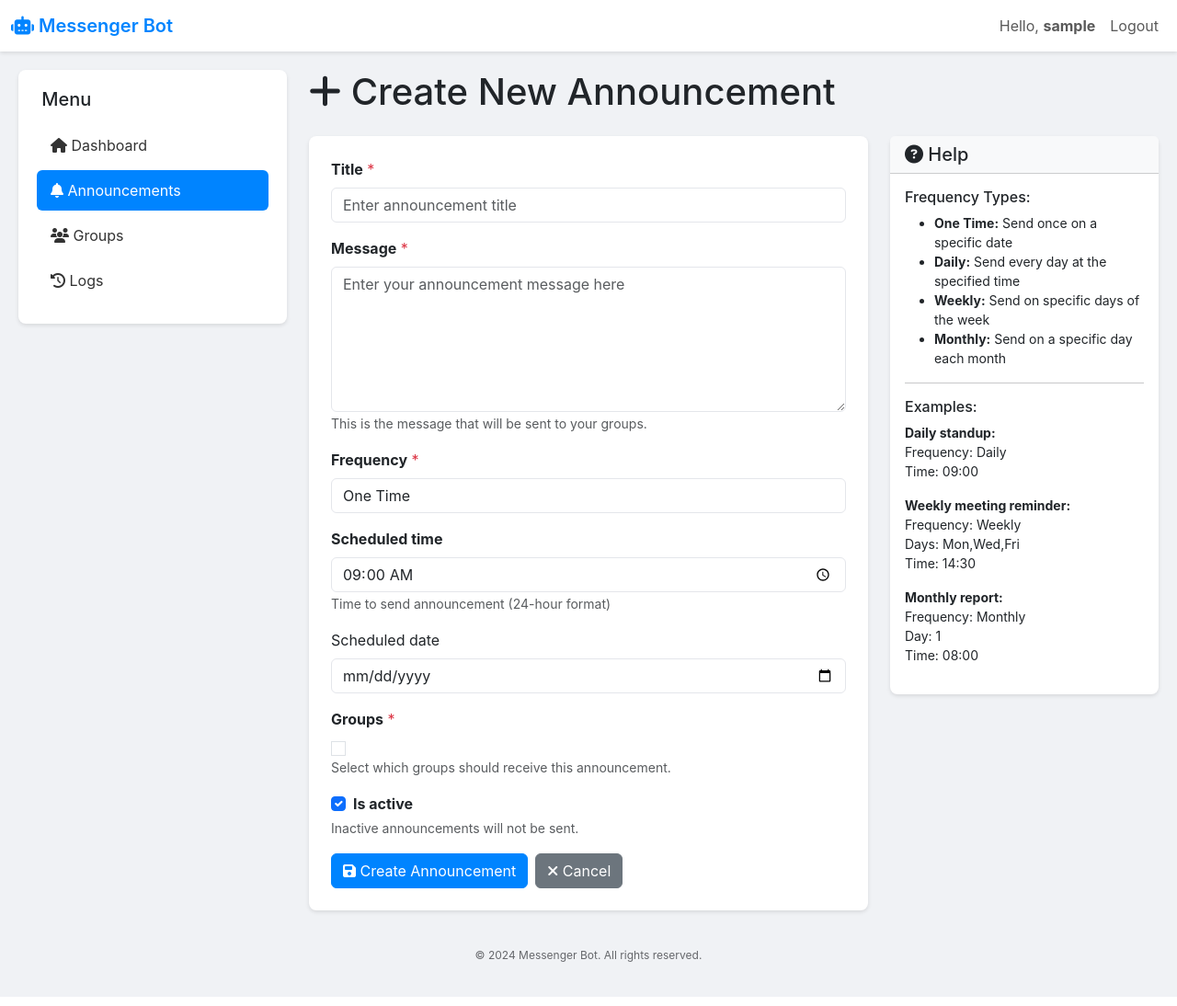
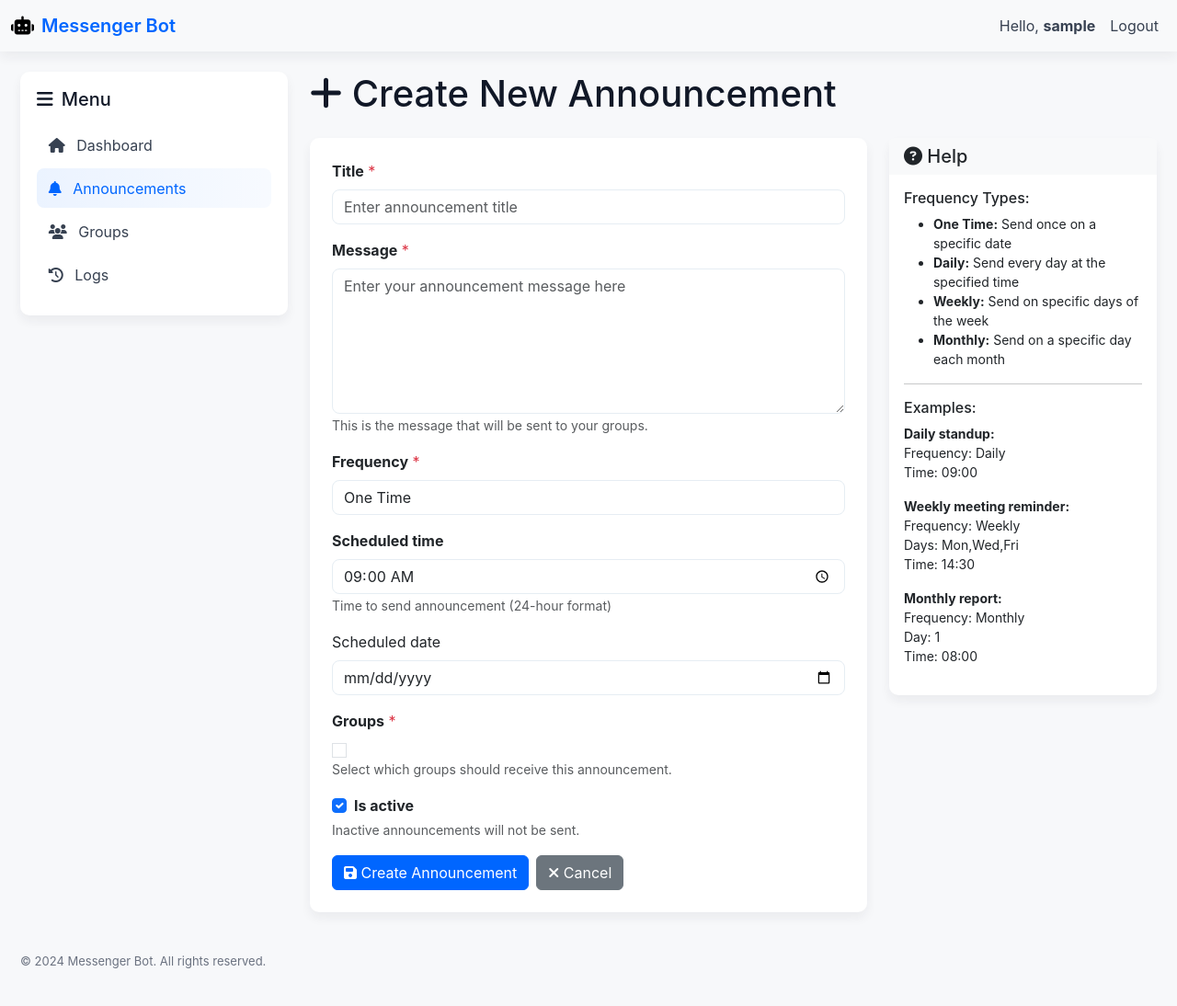
Before and after one commit to rahiq-rahman/Messenger-Bot, a Django app: page /announcements/create/ in a window 1280 px wide. Shown: the whole page at 92% size. Run offline with Django 4.2, Linux system fonts and the light colour scheme; the visitor is signed in with stand-in values (Sample User, id 1); data that the repository does not hold is empty; parts of the project's set-up code (start-up, migrations or seed data) failed here and were passed over; some libraries are stand-ins or nearby versions.

Commit message:
ui change

```diff
--- /dev/null
+++ b/messenger-bot/messenger_bot/static/messenger_bot/css/site.css
@@ -0,0 +1,89 @@
+:root{
+  --bg: #f7f8fa;
+  --card: #ffffff;
+  --primary: #0066ff;
+  --muted: #6b7280;
+  --radius: 10px;
+  --shadow-sm: 0 6px 12px rgba(31,41,55,0.06);
+  --shadow-md: 0 10px 24px rgba(31,41,55,0.08);
+}
+
+/* Base */
+html,body{height:100%}
+body{
+  background:var(--bg);
+  font-family: Inter, system-ui, -apple-system, 'Segoe UI', Roboto, 'Helvetica Neue', Arial;
+  color:#111827;
+  -webkit-font-smoothing:antialiased;
+  -moz-osx-font-smoothing:grayscale;
+}
+
+.brand-text{font-weight:600;color:var(--primary)}
+
+/* Navbar */
+.navbar{box-shadow:var(--shadow-sm)}
+.navbar .nav-link{color:#374151}
+.navbar .nav-link:hover{color:var(--primary)}
+
+/* Sidebar */
+.sidebar{
+  background:var(--card);
+  padding:18px;
+  border-radius:var(--radius);
+  box-shadow:var(--shadow-sm);
+}
+.sidebar .nav-link{
+  color:#374151;
+  padding:.6rem .8rem;
+  border-radius:8px;
+  margin-bottom:.25rem;
+}
+.sidebar .nav-link.active, .sidebar .nav-link:hover{
+  background:linear-gradient(90deg, rgba(0,102,255,0.08), rgba(0,102,255,0.03));
+  color:var(--primary);
+}
+
+/* Cards & elements */
+.card{border:none;border-radius:10px;box-shadow:var(--shadow-sm)}
+.card .card-header{border-bottom:none}
+.stat-card{padding:18px;border-left:4px solid var(--primary);background:var(--card)}
+.stat-card h4{font-size:26px;margin:0}
+.btn-primary{background:var(--primary);border-color:var(--primary)}
+.btn-primary:hover{background:#0057e6}
+
+/* Tables */
+.table{background:var(--card);border-radius:8px}
+.table thead th{background:transparent;border-bottom:1px solid #eef2f7;color:var(--muted)}
+
+/* Forms */
+.form-control,.form-select{border-radius:8px;border:1px solid #e6edf3}
+.form-control:focus{box-shadow:0 6px 18px rgba(0,102,255,0.08);border-color:var(--primary)}
+
+/* Alerts */
+.alert{border-radius:8px;box-shadow:none}
+
+.main-content{padding:22px}
+
+.footer{padding:22px;color:#6b7280;font-size:13px}
+
+/* Responsive tweaks */
+@media (max-width: 991.98px){
+  .main-content{padding:14px}
+  .sidebar{padding:12px}
+}
+
+@media (max-width: 575.98px){
+  .brand-text{display:none}
+  .stat-card h4{font-size:22px}
+  .card{border-radius:8px}
+}
+
+/* Utility small button */
+.btn-action{padding:6px 10px;font-size:13px;border-radius:8px}
+
+/* Small visual polish for lists */
+.list-unstyled li{padding:.45rem 0;border-bottom:1px dashed #eef2f7}
+
+/* Offcanvas tweaks */
+.offcanvas{width:260px}
+.offcanvas .nav-link{padding:.6rem 0}
--- a/messenger-bot/messenger_bot/templates/base.html
+++ b/messenger-bot/messenger_bot/templates/base.html
@@ -1,4 +1,5 @@
 <!DOCTYPE html>
+{% load static %}
 <html lang="en">
 <head>
     <meta charset="UTF-8">
@@ -6,151 +7,19 @@
     <title>{% block title %}Messenger Bot Dashboard{% endblock %}</title>
     <link href="https://cdnjs.cloudflare.com/ajax/libs/bootstrap/5.3.0/css/bootstrap.min.css" rel="stylesheet">
     <link href="https://cdnjs.cloudflare.com/ajax/libs/font-awesome/6.4.0/css/all.min.css" rel="stylesheet">
-    <style>
-        :root {
-            --primary-color: #0084ff;
-            --secondary-color: #e4e6eb;
-            --success-color: #31a24c;
-            --danger-color: #f02849;
-        }
-
-        body {
-            background-color: #f0f2f5;
-            font-family: -apple-system, BlinkMacSystemFont, 'Segoe UI', Helvetica, Arial, sans-serif;
-        }
-
-        .navbar {
-            background-color: white;
-            box-shadow: 0 2px 4px rgba(0, 0, 0, 0.1);
-        }
-
-        .navbar-brand {
-            font-weight: 600;
-            color: var(--primary-color) !important;
-        }
-
-        .sidebar {
-            background-color: white;
-            box-shadow: 0 2px 4px rgba(0, 0, 0, 0.1);
-            border-radius: 8px;
-            padding: 20px;
-            margin-bottom: 20px;
-        }
-
-        .sidebar a {
-            display: block;
-            padding: 10px 15px;
-            margin-bottom: 5px;
-            color: #333;
-            text-decoration: none;
-            border-radius: 6px;
-            transition: all 0.3s ease;
-        }
-
-        .sidebar a:hover,
-        .sidebar a.active {
-            background-color: var(--primary-color);
-            color: white;
-        }
-
-        .card {
-            border: none;
-            box-shadow: 0 2px 4px rgba(0, 0, 0, 0.1);
-            border-radius: 8px;
-            transition: all 0.3s ease;
-        }
-
-        .card:hover {
-            box-shadow: 0 4px 12px rgba(0, 0, 0, 0.15);
-        }
-
-        .btn-primary {
-            background-color: var(--primary-color);
-            border-color: var(--primary-color);
-        }
-
-        .btn-primary:hover {
-            background-color: #0073e6;
-            border-color: #0073e6;
-        }
-
-        .stat-card {
-            padding: 20px;
-            border-left: 4px solid var(--primary-color);
-        }
-
-        .stat-card h4 {
-            font-size: 28px;
-            font-weight: 600;
-            margin-bottom: 5px;
-        }
-
-        .stat-card p {
-            color: #65676b;
-            margin: 0;
-        }
-
-        .badge-success {
-            background-color: var(--success-color);
-        }
-
-        .badge-danger {
-            background-color: var(--danger-color);
-        }
-
-        .badge-warning {
-            background-color: #ff9800;
-        }
-
-        .table {
-            background-color: white;
-        }
-
-        .table thead {
-            background-color: #f8f9fa;
-            border-bottom: 2px solid var(--secondary-color);
-        }
-
-        .form-control, .form-select {
-            border: 1px solid var(--secondary-color);
-            border-radius: 6px;
-        }
-
-        .form-control:focus, .form-select:focus {
-            border-color: var(--primary-color);
-            box-shadow: 0 0 0 0.2rem rgba(0, 132, 255, 0.25);
-        }
-
-        .btn-action {
-            padding: 5px 10px;
-            font-size: 12px;
-            margin: 2px;
-        }
-
-        .alert {
-            border: none;
-            border-radius: 6px;
-        }
-
-        .main-content {
-            padding: 20px;
-        }
-
-        .footer {
-            text-align: center;
-            padding: 20px;
-            color: #65676b;
-            font-size: 12px;
-        }
-    </style>
+    <link href="{% static 'messenger_bot/css/site.css' %}" rel="stylesheet">
     {% block extra_css %}{% endblock %}
 </head>
 <body>
     <!-- Navbar -->
-    <nav class="navbar navbar-expand-lg">
+    <nav class="navbar navbar-expand-lg navbar-light bg-light">
         <div class="container-fluid">
-            <a class="navbar-brand" href="{% url 'dashboard' %}">
-                <i class="fas fa-robot"></i> Messenger Bot
+            <button class="btn btn-outline-secondary d-lg-none me-2" type="button" data-bs-toggle="offcanvas" data-bs-target="#sidebarOffcanvas" aria-controls="sidebarOffcanvas">
+                <i class="fas fa-bars"></i>
+            </button>
+            <a class="navbar-brand d-flex align-items-center" href="{% url 'dashboard' %}">
+                <i class="fas fa-robot me-2"></i>
+                <span class="brand-text">Messenger Bot</span>
             </a>
             <button class="navbar-toggler" type="button" data-bs-toggle="collapse" data-bs-target="#navbarNav">
                 <span class="navbar-toggler-icon"></span>
@@ -193,22 +62,48 @@
     <div class="container-fluid main-content">
         <div class="row">
             {% if user.is_authenticated %}
-            <!-- Sidebar -->
-            <div class="col-lg-3">
-                <div class="sidebar">
-                    <h5 class="mb-3"><i class="fas fa-menu"></i> Menu</h5>
-                    <a href="{% url 'dashboard' %}" class="{% if request.resolver_match.url_name == 'dashboard' %}active{% endif %}">
-                        <i class="fas fa-home"></i> Dashboard
-                    </a>
-                    <a href="{% url 'announcements_list' %}" class="{% if 'announcement' in request.resolver_match.url_name %}active{% endif %}">
-                        <i class="fas fa-bell"></i> Announcements
-                    </a>
-                    <a href="{% url 'groups_list' %}" class="{% if 'group' in request.resolver_match.url_name %}active{% endif %}">
-                        <i class="fas fa-users"></i> Groups
-                    </a>
-                    <a href="{% url 'logs' %}" class="{% if 'logs' in request.resolver_match.url_name %}active{% endif %}">
-                        <i class="fas fa-history"></i> Logs
-                    </a>
+            <!-- Sidebar for large screens -->
+            <div class="col-lg-3 d-none d-lg-block">
+                <aside class="sidebar">
+                    <h5 class="mb-3"><i class="fas fa-bars me-1"></i> Menu</h5>
+                    <nav class="nav flex-column">
+                        <a class="nav-link {% if request.resolver_match.url_name == 'dashboard' %}active{% endif %}" href="{% url 'dashboard' %}">
+                            <i class="fas fa-home me-2"></i> Dashboard
+                        </a>
+                        <a class="nav-link {% if 'announcement' in request.resolver_match.url_name %}active{% endif %}" href="{% url 'announcements_list' %}">
+                            <i class="fas fa-bell me-2"></i> Announcements
+                        </a>
+                        <a class="nav-link {% if 'group' in request.resolver_match.url_name %}active{% endif %}" href="{% url 'groups_list' %}">
+                            <i class="fas fa-users me-2"></i> Groups
+                        </a>
+                        <a class="nav-link {% if 'logs' in request.resolver_match.url_name %}active{% endif %}" href="{% url 'logs' %}">
+                            <i class="fas fa-history me-2"></i> Logs
+                        </a>
+                    </nav>
+                </aside>
+            </div>
+
+            <!-- Offcanvas sidebar for small screens -->
+            <div class="offcanvas offcanvas-start" tabindex="-1" id="sidebarOffcanvas" aria-labelledby="sidebarOffcanvasLabel">
+                <div class="offcanvas-header">
+                    <h5 class="offcanvas-title" id="sidebarOffcanvasLabel">Menu</h5>
+                    <button type="button" class="btn-close text-reset" data-bs-dismiss="offcanvas" aria-label="Close"></button>
+                </div>
+                <div class="offcanvas-body">
+                    <nav class="nav flex-column">
+                        <a class="nav-link {% if request.resolver_match.url_name == 'dashboard' %}active{% endif %}" href="{% url 'dashboard' %}">
+                            <i class="fas fa-home me-2"></i> Dashboard
+                        </a>
+                        <a class="nav-link {% if 'announcement' in request.resolver_match.url_name %}active{% endif %}" href="{% url 'announcements_list' %}">
+                            <i class="fas fa-bell me-2"></i> Announcements
+                        </a>
+                        <a class="nav-link {% if 'group' in request.resolver_match.url_name %}active{% endif %}" href="{% url 'groups_list' %}">
+                            <i class="fas fa-users me-2"></i> Groups
+                        </a>
+                        <a class="nav-link {% if 'logs' in request.resolver_match.url_name %}active{% endif %}" href="{% url 'logs' %}">
+                            <i class="fas fa-history me-2"></i> Logs
+                        </a>
+                    </nav>
                 </div>
             </div>
 
```
